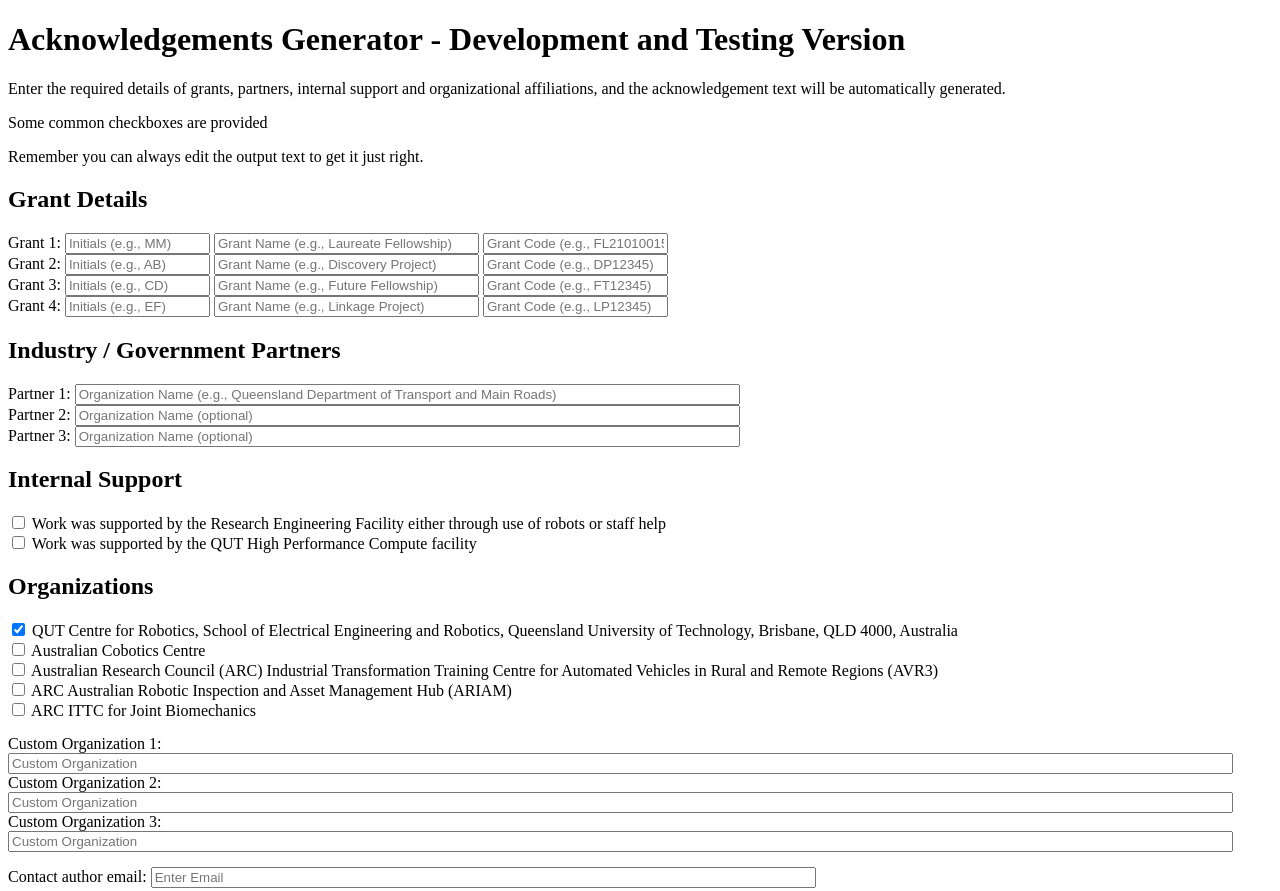
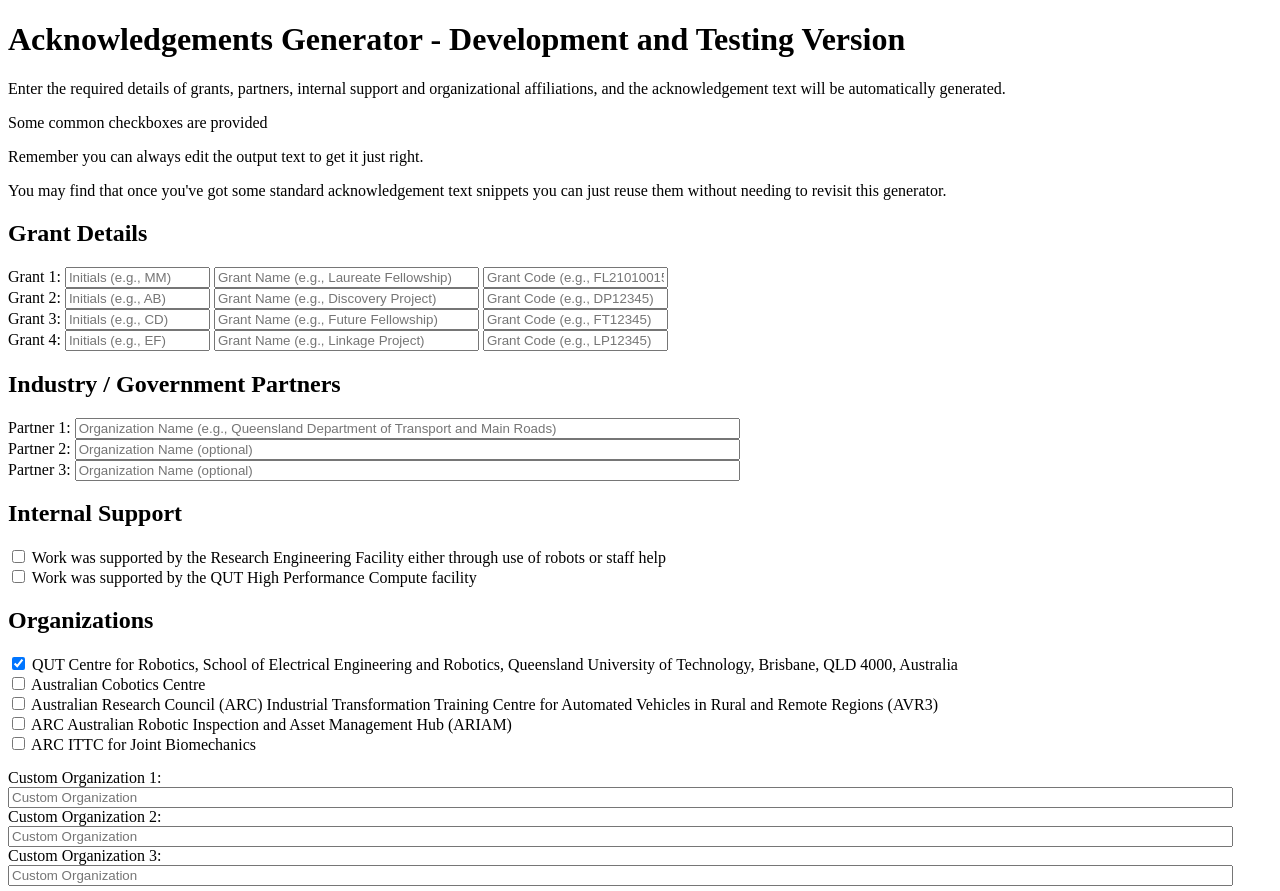
Before and after one commit to dracothraxus/acknowledgements, a plain HTML site: page index.html in a window 1280 px wide. Shown: the top 891 px of the page. Drawn offline with Linux system fonts and the light colour scheme.

Commit message:
Updated HTML file with latest changes

```diff
--- a/index.html
+++ b/index.html
@@ -116,6 +116,8 @@
 	<p>Some common checkboxes are provided</p>
 
 	<p>Remember you can always edit the output text to get it just right.</p>
+
+	<p>You may find that once you've got some standard acknowledgement text snippets you can just reuse them without needing to revisit this generator.</p>
 
     <!-- Grant Details Section -->
     <h2>Grant Details</h2>
```
